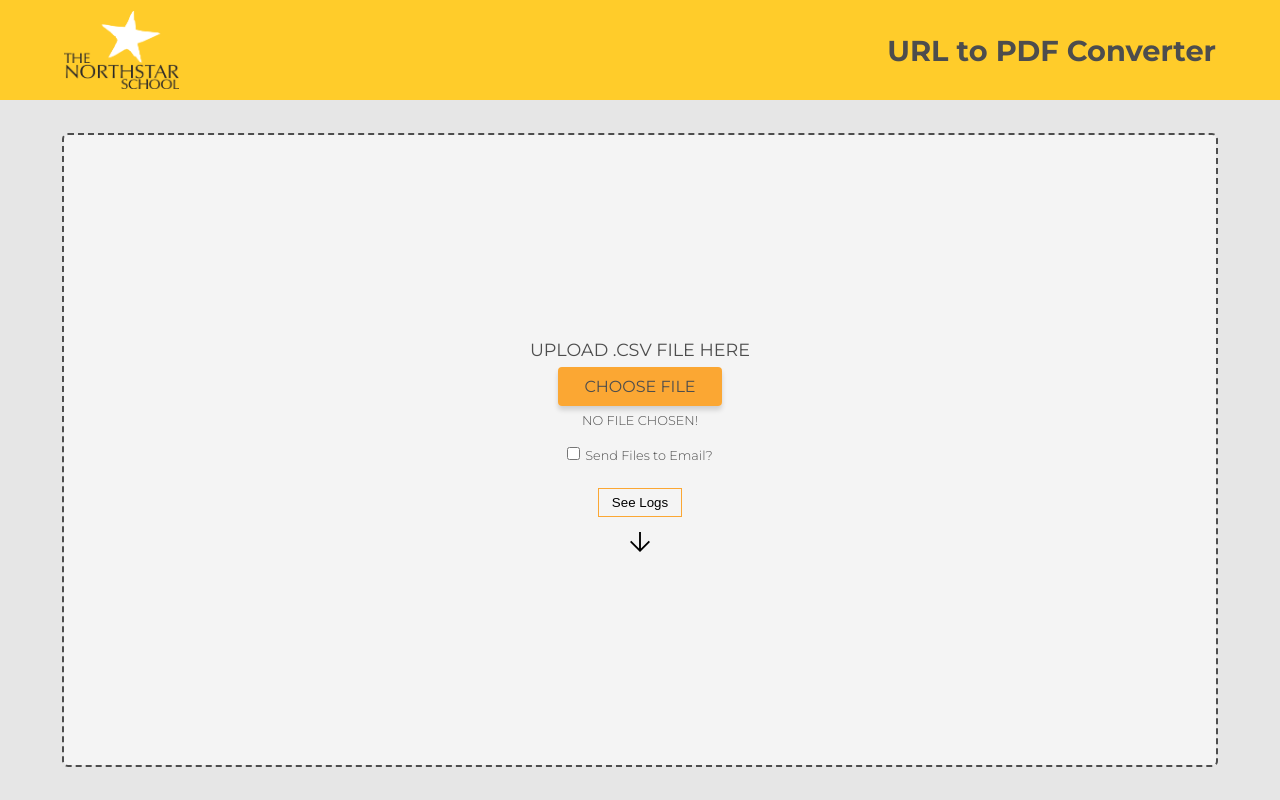
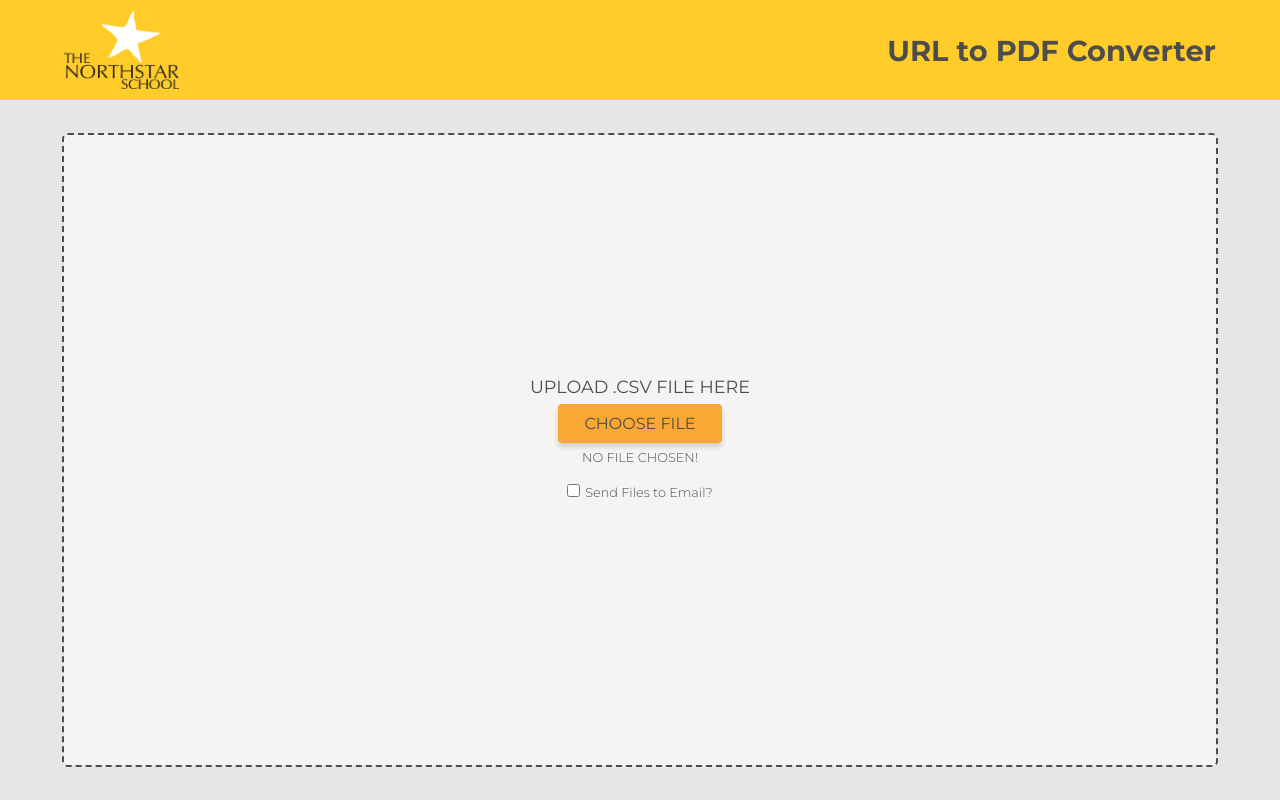
Before and after one commit to ThankiAshish/TNS-LPS-Results, a React (Create React App) app in the folder client/: page / in a window 1280 px wide. Built offline with nearby package versions, Linux system fonts and the light colour scheme.

Commit message:
moved log section to seperate route

```diff
--- a/client/src/Components/Dropzone.jsx
+++ b/client/src/Components/Dropzone.jsx
@@ -1,11 +1,10 @@
 import React, { useState } from "react";
 import { ToastContainer, toast } from "react-toastify";
+import { Link } from "react-router-dom";
 
 import "react-toastify/dist/ReactToastify.css";
 
 import csvIcon from "../Assets/csv_icon.png";
-import downArrow from "../Assets/down_arrow.svg";
-import bar from "../Assets/bar.svg";
 
 const Dropzone = () => {
   const [isSelected, setIsSelected] = useState(false);
@@ -15,15 +14,12 @@ const Dropzone = () => {
   const [isConverted, setIsConverted] = useState(false);
   const [conversionInProcess, setConversionInProcess] = useState(false);
   const [sendMail, setSendMail] = useState(false);
-  const [logs, setLogs] = useState(false);
   const [filesConverted, setFilesConverted] = useState([]);
   const [filesNotConverted, setFilesNotConverted] = useState([]);
+  const [mailsSent, setMailsSent] = useState([]);
+  const [mailsNotSent, setMailsNotSent] = useState([]);
   const [totalRows, setTotalRows] = useState(null);
   const [scannedRows, setScannedRows] = useState(null);
-
-  const toggleLogs = () => {
-    setLogs(!logs);
-  };
 
   const checkHandler = () => {
     setSendMail(!sendMail);
@@ -88,6 +84,8 @@ const Dropzone = () => {
           setFilesNotConverted(data.filesNotOk);
           setTotalRows(data.totalRows);
           setScannedRows(data.scannedRows);
+          setMailsNotSent(data.mailsNotOk);
+          setMailsSent(data.mailsOk);
           toast.update(id, {
             render: data.message,
             type: "success",
@@ -216,43 +214,26 @@ const Dropzone = () => {
             ) : null}
           </div>
           <div className="display-logs-container">
-            {true ? (
+            {isConverted ? (
               <>
-                <button className="logs-btn" onClick={() => toggleLogs()}>
+                <Link className="logs-btn" to={{
+                  pathname: "/logs",
+                  props: {
+                    filesConverted: filesConverted,
+                    filesNotConverted: filesNotConverted,
+                    mailsNotSent: mailsNotSent,
+                    mailsSent: mailsSent,
+                    totalRows: totalRows,
+                    scannedRows: scannedRows
+                  }
+                }} >
                   See Logs
-                </button>
-                <a href="#logs">
-                  <img
-                    src={downArrow}
-                    alt="down-arrow"
-                    className="arrow_down"
-                  />
-                </a>
+                </Link>
               </>
             ) : null}
           </div>
         </div>
       </div>
-      {logs ? (
-        <div
-          className={logs ? "logs-container show" : "logs-container"}
-          id="logs">
-          <div className="status-container">
-            <div className="status">
-              <p>Files Converted:&nbsp;</p>
-              <p className="success-count">{filesConverted.length}</p>
-              <img src={bar} alt="bar" />
-              <p className="error-count">{filesNotConverted.length}</p>
-            </div>
-            <div className="status">
-              <p>Rows Processed:&nbsp;</p>
-              <p className="success-count">{totalRows}</p>
-              <img src={bar} alt="bar" />
-              <p className="error-count">{scannedRows}</p>
-            </div>
-          </div>
-        </div>
-      ) : null}
     </>
   );
 };
--- /dev/null
+++ b/client/src/Screens/Logs.jsx
@@ -0,0 +1,31 @@
+import React from "react";
+
+import bar from "../Assets/bar.svg"
+
+const Logs = ({props}) => {
+    return (
+    <div className="logs-container">
+        <div className="status-container">
+            <div className="status">
+                <p>Files Converted:&nbsp;</p>
+                <p className="success-count">{props.filesConverted.length}</p>
+                <img src={bar} alt="bar" />
+                <p className="error-count">{props.filesNotConverted.length}</p>
+            </div>
+            <div className="status">
+                <p>Rows Processed:&nbsp;</p>
+                <p className="success-count">{props.totalRows}</p>
+                <img src={bar} alt="bar" />
+                <p className="error-count">{props.scannedRows}</p>
+            </div>
+            <div className="status">
+                <p>Emails Sent:&nbsp;</p>
+                <p className="success-count">{props.mailsSent.length}</p>
+                <img src={bar} alt="bar" />
+                <p className="error-count">{props.mailsNotSent.length}</p>
+            </div>
+        </div>
+  </div>)
+}
+
+export default Logs;
--- a/client/src/index.css
+++ b/client/src/index.css
@@ -217,31 +217,18 @@ body {
   outline: none;
   background: transparent;
   cursor: pointer;
+  text-decoration: none;
 }
 
-.display-logs-container .arrow_down {
-  width: 30px;
-  transition: transform 0.4s ease-in-out;
-}
-
-.display-logs-container .arrow_down:hover,
-.display-logs-container .arrow_down:focus {
-  transform: translateY(5px);
-}
 
 .logs-container {
-  display: none;
-  transition: all 0.5s cubic-bezier(0, 1, 0, 1);
-}
-
-.logs-container.show {
   display: flex;
   flex-direction: column;
   align-items: center;
   justify-content: center;
+  height: 100vh;
   width: 100vw;
-  height: 100vh;
-  transition: all 0.5s cubic-bezier(1, 0, 1, 0);
+  overflow: hidden;
 }
 
 .status-container {
--- a/client/src/index.jsx
+++ b/client/src/index.jsx
@@ -5,13 +5,15 @@ import { BrowserRouter, Routes, Route } from "react-router-dom";
 import "./index.css";
 
 import Home from "./Screens/Home";
+import Logs from "./Screens/Logs";
 
 const root = ReactDOM.createRoot(document.getElementById("root"));
 root.render(
   <React.StrictMode>
     <BrowserRouter>
       <Routes>
-        <Route path="/" element={<Home />} />
+        <Route index path="/" element={<Home />} />
+        <Route path="/logs" element={<Logs />} />
       </Routes>
     </BrowserRouter>
   </React.StrictMode>
```
